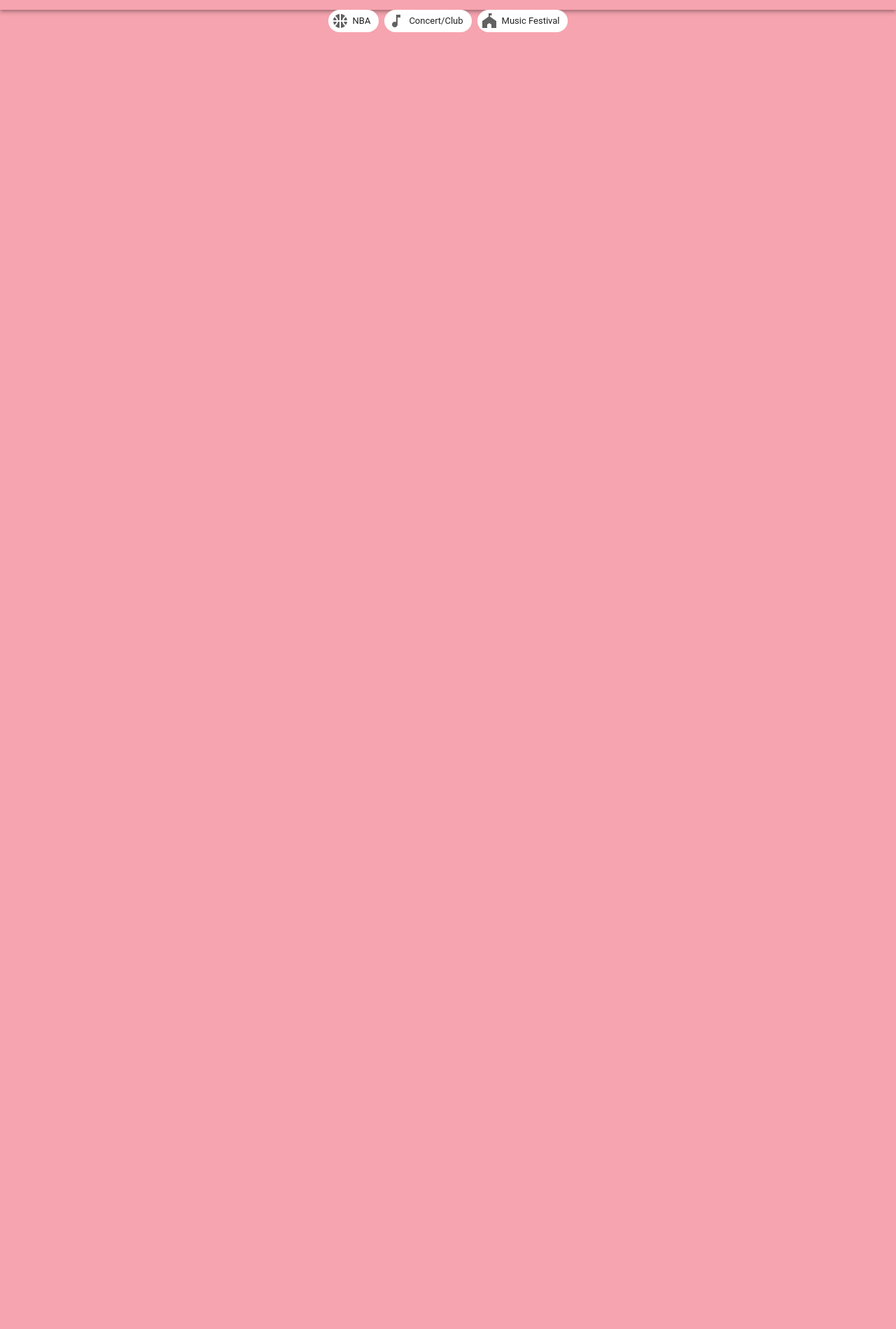
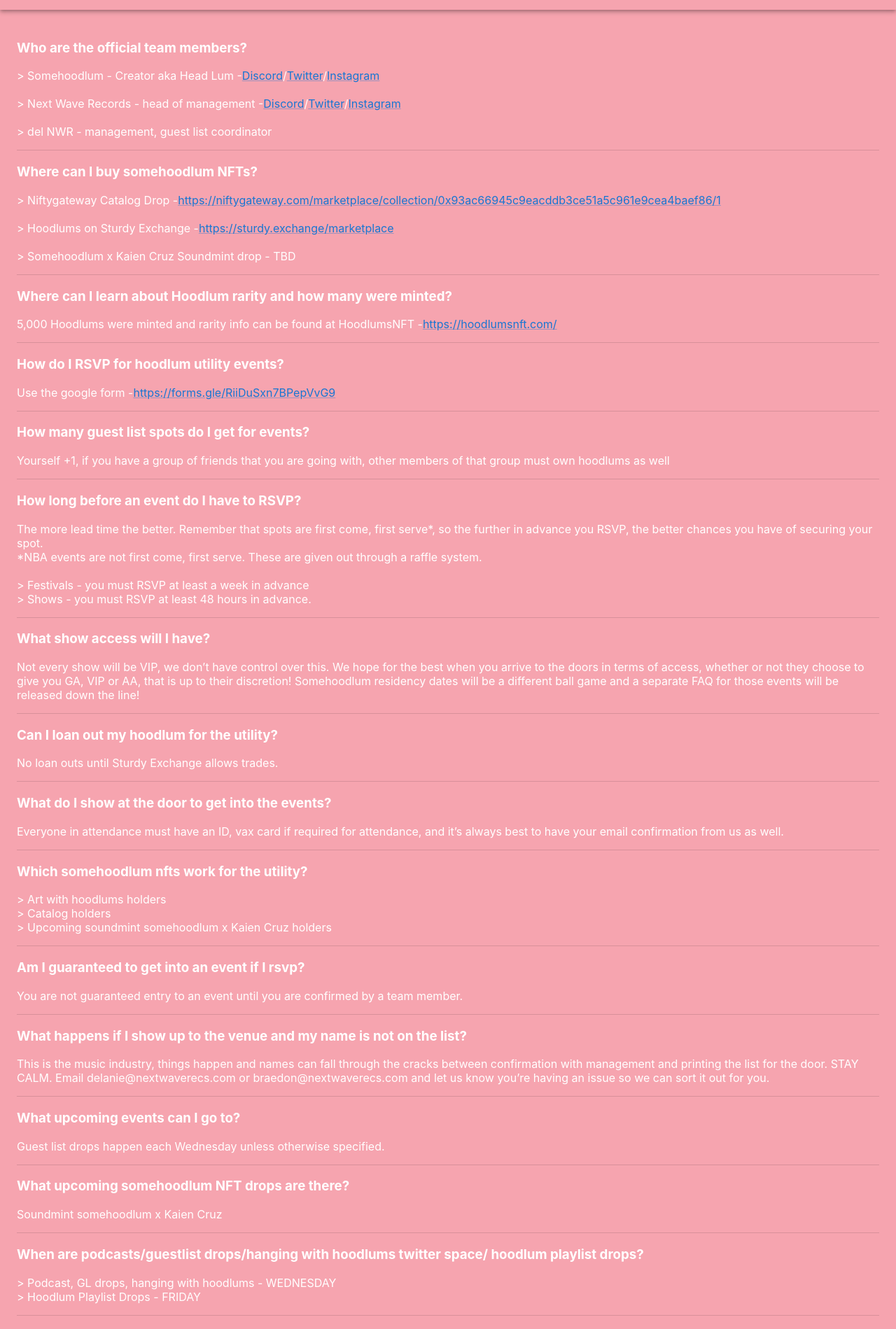
Before and after one commit to devlife2022/lum-life, a React (Create React App) app in the folder lum-life/: page /FAQ in a window 1280 px wide. Shown: the part 60-1959 px from the top of the page at 70% size. Before the commit the page ends 800 px from the top, so only its background shows below. Built offline with nearby package versions, Linux system fonts and the light colour scheme.

Commit message:
Filled out FAQ and History page
FAQ page is filled out.  History page has coming soon and will be filled out at a later date.

```diff
--- a/lum-life/src/App.js
+++ b/lum-life/src/App.js
@@ -3,6 +3,7 @@
 import { Outlet, Link, Route, Routes } from "react-router-dom";
 import LandingPage from './Components/LandingPage.js';
 import FAQPage from './Components/FAQPage.js';
+import HistoryPage from './Components/HistoryPage.js';
 
 function App() {
   return (
@@ -13,6 +14,7 @@
       <Routes>
         <Route path='/' element={<LandingPage />} />
         <Route path='/FAQ' element={<FAQPage />} />
+        <Route path='/History' element={<HistoryPage />} />
       </Routes>
     </div>
   );
--- a/lum-life/src/Components/FAQPage.js
+++ b/lum-life/src/Components/FAQPage.js
@@ -7,6 +7,7 @@
 import FestivalIcon from '@mui/icons-material/Festival';
 import Chip from '@mui/material/Chip';
 import Typography from '@mui/material/Typography';
+import Link from '@mui/material/Link';
 
 export default function FAQPage() {
 
@@ -20,29 +21,189 @@
   	direction="row"
   	alignItems="center"
   	justifyContent="center"
+    style={{color:'white', padding: 24}}
   >
    		<Grid
    			item
+        style={{m:4}}
    		>
-  			<Chip icon={<SportsBasketballIcon />} label='NBA' sx={{backgroundColor: 'white'}}/>
+
+        <p>
+          <h3>Who are the official team members?</h3>
+              > Somehoodlum - Creator aka Head Lum  -
+
+              <Link
+                href="https://discord.gg/XSHq5Savy8"
+                target="_blank"
+              >
+                Discord
+              </Link>
+                /
+              <Link
+                href="https://twitter.com/somehoodlum"
+                target="_blank"
+              >
+                Twitter
+              </Link>
+               /
+              <Link
+                href="https://www.instagram.com/somehoodlum"
+                target="_blank"
+              >
+              Instagram
+              </Link>
+            <br />
+            <br />
+              > Next Wave Records - head of management -
+              <Link
+                href="https://discord.gg/wEV3p45n"
+                target="_blank"
+              >
+                Discord
+              </Link>
+                /
+              <Link
+                href="https://twitter.com/nextwaverecs"
+                target="_blank"
+              >
+                Twitter
+              </Link>
+               /
+              <Link
+                href="https://www.instagram.com/nextwaverecords"
+                target="_blank"
+              >
+              Instagram
+              </Link>
+
+            <br />
+            <br />
+              > del NWR - management, guest list coordinator
+        </p>
+        <Divider />
+        <p>
+          <h3>Where can I buy somehoodlum NFTs?</h3>
+          > Niftygateway Catalog Drop -
+          <Link
+                href="https://niftygateway.com/marketplace/collection/0x93ac66945c9eacddb3ce51a5c961e9cea4baef86/1"
+                target="_blank"
+              >
+          https://niftygateway.com/marketplace/collection/0x93ac66945c9eacddb3ce51a5c961e9cea4baef86/1
+          </Link>
+          <br />
+          <br />
+          > Hoodlums on Sturdy Exchange -
+          <Link
+                href="https://sturdy.exchange/marketplace"
+                target="_blank"
+              >
+          https://sturdy.exchange/marketplace
+          </Link>
+          <br />
+          <br />
+
+          > Somehoodlum x Kaien Cruz Soundmint drop - TBD
+        </p>
+        <Divider />
+        <p>
+          <h3>Where can I learn about Hoodlum rarity and how many were minted?</h3>
+          5,000 Hoodlums were minted and rarity info can be found at HoodlumsNFT -
+          <Link
+                href="https://hoodlumsnft.com/"
+                target="_blank"
+              >
+          https://hoodlumsnft.com/
+          </Link>
+        </p>
+        <Divider />
+        <p>
+          <h3>How do I RSVP for hoodlum utility events?</h3>
+          Use the google form -
+          <Link
+                href="https://forms.gle/RiiDuSxn7BPepVvG9"
+                target="_blank"
+          >
+            https://forms.gle/RiiDuSxn7BPepVvG9
+          </Link>
+        </p>
+        <Divider />
+        <p>
+          <h3>How many guest list spots do I get for events?</h3>
+          Yourself +1, if you have a group of friends that you are going with, other members of that group must own hoodlums as well
+        </p>
+        <Divider />
+        <p>
+          <h3>How long before an event do I have to RSVP?</h3>
+          The more lead time the better.  Remember that spots are first come, first serve*, so the further in advance you RSVP, the better chances you have of securing your spot.
+          <br/>
+          *NBA events are not first come, first serve.  These are given out through a raffle system.
+          <br/>
+          <br/>
+          > Festivals - you must RSVP at least a week in advance
+          <br/>
+          > Shows - you must RSVP at least 48 hours in advance.
+          <br/>
+
+        </p>
+        <Divider />
+        <p>
+          <h3>What show access will I have?</h3>
+          Not every show will be VIP, we don’t have control over this. We hope for the best when you arrive to the doors in terms of access, whether or not they choose to give you GA, VIP or AA, that is up to their discretion! Somehoodlum residency dates will be a different ball game and a separate FAQ for those events will be released down the line!
+        </p>
+        <Divider />
+        <p>
+          <h3>Can I loan out my hoodlum for the utility?</h3>
+          No loan outs until Sturdy Exchange allows trades.
+        </p>
+        <Divider />
+        <p>
+          <h3>What do I show at the door to get into the events?</h3>
+          Everyone in attendance must have an ID, vax card if required for attendance, and it’s always best to have your email confirmation from us as well.
+        </p>
+        <Divider />
+        <p>
+          <h3>Which somehoodlum nfts work for the utility?</h3>
+          > Art with hoodlums holders
+          <br/>
+          > Catalog holders
+          <br/>
+          > Upcoming soundmint somehoodlum x Kaien Cruz holders
+        </p>
+        <Divider />
+        <p>
+          <h3>Am I guaranteed to get into an event if I rsvp?</h3>
+          You are not guaranteed entry to an event until you are confirmed by a team member.
+        </p>
+        <Divider />
+        <p>
+          <h3>What happens if I show up to the venue and my name is not on the list?</h3>
+          This is the music industry, things happen and names can fall through the cracks between confirmation with management and printing the list for the door. STAY CALM. Email delanie@nextwaverecs.com or braedon@nextwaverecs.com and let us know you’re having an issue so we can sort it out for you.
+        </p>
+        <Divider />
+        <p>
+          <h3>What upcoming events can I go to?</h3>
+          Guest list drops happen each Wednesday unless otherwise specified.
+        </p>
+        <Divider />
+        <p>
+          <h3>What upcoming somehoodlum NFT drops are there?</h3>
+          Soundmint somehoodlum x Kaien Cruz
+        </p>
+        <Divider />
+        <p>
+          <h3>When are podcasts/guestlist drops/hanging with hoodlums twitter space/ hoodlum playlist drops?</h3>
+          > Podcast, GL drops, hanging with hoodlums - WEDNESDAY
+          <br/>
+          > Hoodlum Playlist Drops - FRIDAY
+        </p>
+        <Divider />
+        <p>
+          <h3>I saw a show I want to go to in my town, is there a way that I can get guest listed?</h3>
+
+          If you see that there is an event happening in your town that you want to go to, please reach out to us as far in advance as possible. There is always a chance that we can connect with the team running the event and secure guest list spots.
+        </p>
 
   		</Grid>
-
-  	<Grid
-  		item
-  	>
-  		<Chip icon={<MusicNoteIcon />} label='Concert/Club' sx={{backgroundColor: 'white'}} />
-
-  	</Grid>
-
-
-  	<Grid
-  		item
-  	>
-  		<Chip icon={<FestivalIcon />} label='Music Festival' sx={{backgroundColor: 'white'}} />
-
-  	</Grid>
-
   </Grid>
   );
 }
--- a/lum-life/src/Components/GuestlistList.js
+++ b/lum-life/src/Components/GuestlistList.js
@@ -27,7 +27,7 @@
 useEffect(() => {
 firebase.firestore()
 .collection("guestlists")
-.where('event_date', '>', currentDate)
+.where('event_date', '>=', currentDate)
 .get()
 .then(guestlists => {
 	console.log(currentDate)
@@ -41,7 +41,7 @@
 useEffect(() => {
 firebase.firestore()
 .collection("guestlists")
-.where('event_date', '>', currentDate)
+.where('event_date', '<', currentDate)
 .get()
 .then(guestlists => {
 	setPastGuestlists(guestlists.docs)
--- a/lum-life/src/Components/Header.js
+++ b/lum-life/src/Components/Header.js
@@ -14,7 +14,7 @@
 import Tooltip from '@mui/material/Tooltip';
 import MenuItem from '@mui/material/MenuItem';
 import TwitterIcon from '@mui/icons-material/Twitter';
-import Link from '@mui/material/Link'
+import Link from '@mui/material/Link';
 import Grid from '@mui/material/Grid';
 import SvgIcon from '@mui/material/SvgIcon';
 import DiscordIcon from '../Assets/Discord-Logo-White.svg'
--- /dev/null
+++ b/lum-life/src/Components/HistoryPage.js
@@ -0,0 +1,41 @@
+import Grid from '@mui/material/Grid';
+
+export default function HistoryPage() {
+
+
+  return (
+
+
+  <Grid
+  	container
+  	spacing={1}
+  	direction="row"
+  	alignItems="center"
+  	justifyContent="center"
+    style={{color:'white', padding: 24}}
+  >
+   		<Grid
+   			item
+        style={{m:4}}
+   		>
+          <h3>Coming soon!</h3>
+
+        <p>
+          This page will show the timeline of events and contain additional information around the Lum universe.
+          <br/>
+          > When was the original mint and how much was it?
+          <br/>
+          > When was the VIP mint and what does it mean?
+          <br/>
+          > When was the catalog drop?
+          <br/>
+          > When was the guitar airdrop?
+          <br/>
+          etc.
+
+        </p>
+
+  		</Grid>
+  </Grid>
+  );
+}
```
